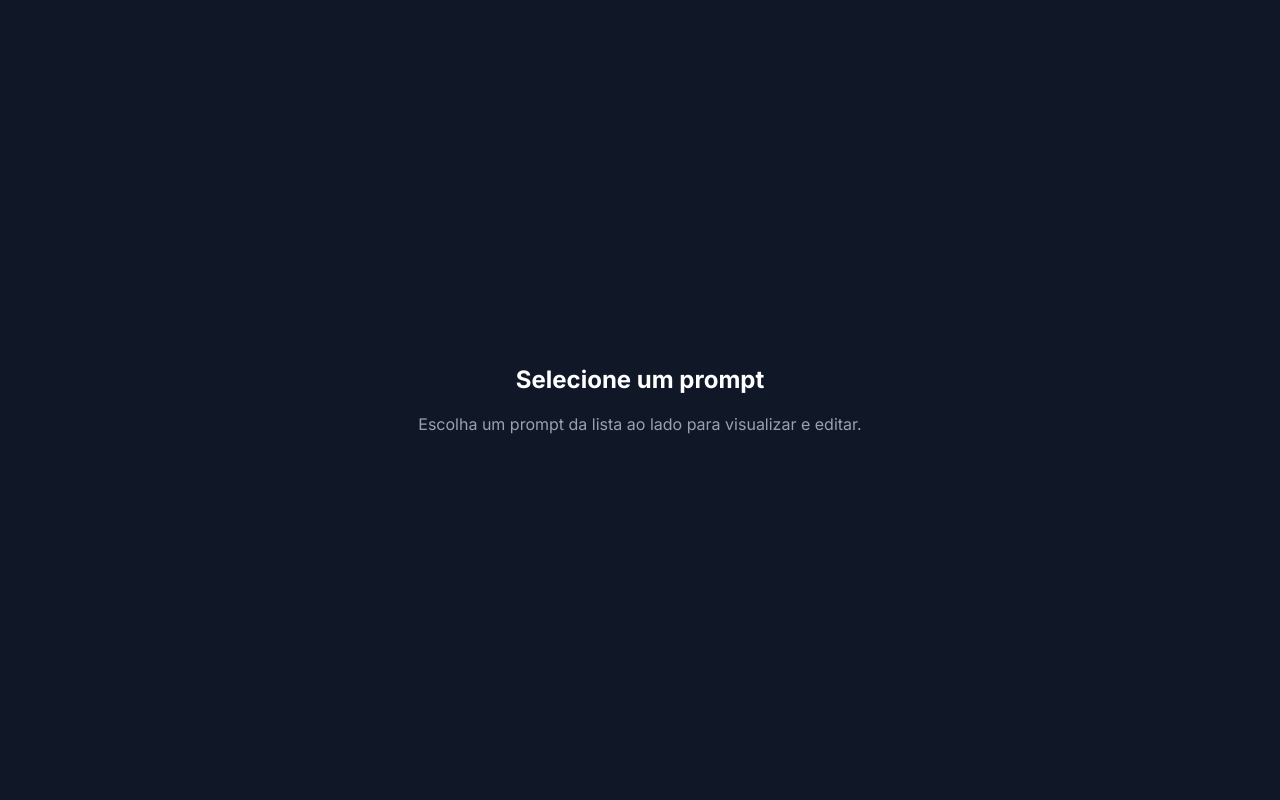
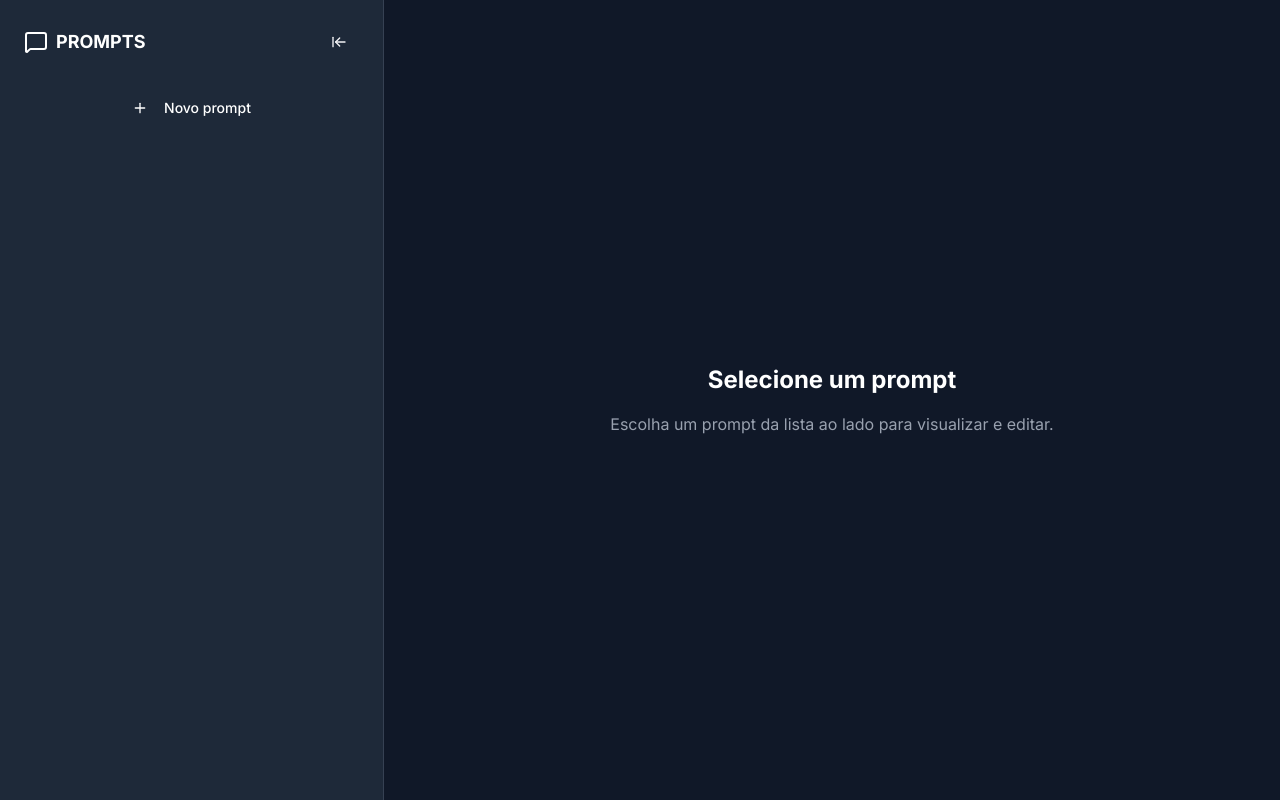
Before and after one commit to JulioOLV/prompt-manager, a Next.js app: page / in a window 1280 px wide. Built offline with nearby package versions, Linux system fonts and the light colour scheme; no server answers; the database is empty.

Commit message:
Feature: Add Sidebar component and Logo, update layout and Jest configuration

```diff
--- a/jest.config.ts
+++ b/jest.config.ts
@@ -12,6 +12,9 @@ module.exports = {
   testPathIgnorePatterns: ['src/components/ui/', '.next/', 'e2e/'], // Directories to ignore for tests
   transform: {
     '^.+\.(ts|tsx)$': 'ts-jest', // Transform TypeScript files
+  },
+  moduleNameMapper: {
+    '^@/(.*)$': '<rootDir>/src/$1',
   },
   setupFilesAfterEnv: ['<rootDir>/jest.setup.ts'], // Setup file for additional configurations
   collectCoverage: true, // Enable coverage collection
--- a/src/app/layout.tsx
+++ b/src/app/layout.tsx
@@ -1,14 +1,15 @@
+import { Sidebar } from '@/components/sidebar';
 import '@/styles/globals.css';
 import type { Metadata } from 'next';
 import { Inter } from 'next/font/google';
 
 export const metadata: Metadata = {
   title: 'Prompt Manager',
-  description: 'Gerencie seus prompts de forma eficiente',
+  description: 'Gerencie seus prompts',
 };
 
 const inter = Inter({
-  variable: '--font-family',
+  variable: '--font-sans',
   subsets: ['latin'],
   weight: ['400', '500', '700'],
 });
@@ -19,9 +20,10 @@ export default function RootLayout({
   children: React.ReactNode;
 }>) {
   return (
-    <html lang="pt-br">
+    <html lang="en">
       <body className={`${inter.variable} antialiased bg-gray-900 text-white`}>
         <section className="flex h-screen">
+          <Sidebar />
           <main className="relative flex-1 overflow-auto min-w-0">
             <div className="p-4 sm:p-6 md:p-8 max-w-full md:max-w-3xl mx-auto h-full">
               {children}
--- /dev/null
+++ b/src/components/logo/index.tsx
@@ -0,0 +1 @@
+export * from './logo';
--- /dev/null
+++ b/src/components/logo/logo.tsx
@@ -0,0 +1,14 @@
+import { MessageSquare } from 'lucide-react';
+import Link from 'next/link';
+
+export const Logo = () => {
+  return (
+    <Link
+      href="/"
+      className="flex items-center gap-2 hover:text-accent-600 rounded-lg transition-colors"
+    >
+      <MessageSquare />
+      <span className="text-lg font-semibold">PROMPTS</span>
+    </Link>
+  );
+};
--- /dev/null
+++ b/src/components/sidebar/index.tsx
@@ -0,0 +1,2 @@
+export * from './sidebar-content';
+export * from './sidebar';
--- /dev/null
+++ b/src/components/sidebar/sidebar-content.tsx
@@ -0,0 +1,81 @@
+'use client';
+
+import {
+  Plus as AddIcon,
+  ArrowLeftToLine,
+  ArrowRightToLine,
+  X as CloseButton,
+} from 'lucide-react';
+import { useRouter } from 'next/navigation';
+import { useState } from 'react';
+import { Logo } from '../logo';
+import { Button } from '../ui/button';
+
+export const SidebarContent = () => {
+  const router = useRouter();
+  const [isCollapsed, setIsCollapsed] = useState(false);
+
+  const collapsedSidebar = () => setIsCollapsed(true);
+  const expandSidebar = () => setIsCollapsed(false);
+
+  const handleNewPrompt = () => router.push('/new');
+
+  return (
+    <aside
+      className={`border-r border-gray-700 flex flex-col h-full bg-gray-800 transition-[transform,width] duration-300 ease-in-out fixed md:relative left-0 top-0 z-50 md:z-auto w-[80vw] sm:w-[320px] ${isCollapsed ? 'md:w-[72px]' : 'md:w-[384px]'}`}
+    >
+      {isCollapsed && (
+        <section className="px-2 py-6">
+          <header className="flex items-center justify-center mb-6">
+            <Button
+              onClick={expandSidebar}
+              variant="icon"
+              className="hidden md:inline-flex p-2 hover:bg-gray-700 focus:outline-none focus:ring-2 focus:ring-accent-500 rounded-lg transition-colors"
+              aria-label="Expandir sidebar"
+              title="Expandir sidebar"
+            >
+              <ArrowRightToLine className="w-5 h-5 text-gray-100" />
+            </Button>
+          </header>
+        </section>
+      )}
+
+      {!isCollapsed && (
+        <>
+          <section className="p-6">
+            <div className="md:hidden mb-4">
+              <div className="flex items-center justify-between">
+                <Button
+                  variant="secondary"
+                  aria-label="Fechar menu"
+                  title="Fechar menu"
+                >
+                  <CloseButton className="w-5 h-5 text-gray-100" />
+                </Button>
+              </div>
+            </div>
+            <div className="flex w-full items-center justify-between mb-6">
+              <header className="flex w-full items-center justify-between">
+                <Logo />
+                <Button
+                  onClick={collapsedSidebar}
+                  variant="icon"
+                  className="hidden md:inline-flex p-2 hover:bg-gray-700 focus:outline-none focus:ring-2 focus:ring-accent-500 rounded-lg transition-colors"
+                >
+                  <ArrowLeftToLine className="w-5 h-5 text-gray-100" />
+                </Button>
+              </header>
+            </div>
+
+            <div>
+              <Button onClick={handleNewPrompt} className="w-full" size="lg">
+                <AddIcon className="w-5 h-5 mr-2" />
+                Novo prompt
+              </Button>
+            </div>
+          </section>
+        </>
+      )}
+    </aside>
+  );
+};
--- /dev/null
+++ b/src/components/sidebar/sidebar.tsx
@@ -0,0 +1,8 @@
+import { prisma } from '@/lib/prisma';
+import { SidebarContent } from './sidebar-content';
+
+export const Sidebar = async () => {
+  const promtps = await prisma.prompt.findMany();
+
+  return <SidebarContent />;
+};
--- a/src/components/ui/button.tsx
+++ b/src/components/ui/button.tsx
@@ -1,32 +1,28 @@
-import * as React from 'react';
 import { Slot } from '@radix-ui/react-slot';
 import { cva, type VariantProps } from 'class-variance-authority';
+import * as React from 'react';
 
 import { cn } from '@/lib/utils';
 
 const buttonVariants = cva(
-  "inline-flex items-center justify-center gap-2 whitespace-nowrap rounded-md text-sm font-medium transition-all disabled:pointer-events-none disabled:opacity-50 [&_svg]:pointer-events-none [&_svg:not([class*='size-'])]:size-4 shrink-0 [&_svg]:shrink-0 outline-none focus-visible:border-ring focus-visible:ring-ring/50 focus-visible:ring-[3px] aria-invalid:ring-destructive/20 dark:aria-invalid:ring-destructive/40 aria-invalid:border-destructive",
+  "cursor-pointer border-[#424242] inline-flex items-center justify-center gap-2 whitespace-nowrap rounded-md text-sm font-medium transition-all disabled:pointer-events-none disabled:opacity-50 [&_svg]:pointer-events-none [&_svg:not([class*='size-'])]:size-4 shrink-0 [&_svg]:shrink-0 outline-none focus-visible:border-ring focus-visible:ring-ring/50 focus-visible:ring-[3px] aria-invalid:ring-destructive/20 dark:aria-invalid:ring-destructive/40 aria-invalid:border-destructive",
   {
     variants: {
       variant: {
-        default: 'bg-primary text-primary-foreground hover:bg-primary/90',
+        default: 'bg-accent-600 text-white hover:bg-accent-500',
         destructive:
           'bg-destructive text-white hover:bg-destructive/90 focus-visible:ring-destructive/20 dark:focus-visible:ring-destructive/40 dark:bg-destructive/60',
-        outline:
-          'border bg-background shadow-xs hover:bg-accent hover:text-accent-foreground dark:bg-input/30 dark:border-input dark:hover:bg-input/50',
+        outline: 'border bg-gray-700 text-white hover:bg-gray-600',
         secondary:
-          'bg-secondary text-secondary-foreground hover:bg-secondary/80',
-        ghost:
-          'hover:bg-accent hover:text-accent-foreground dark:hover:bg-accent/50',
+          'p-2 bg-gray-800 border border-gray-700 rounded-lg hover:bg-gray-600 transition-colors',
+        icon: 'text-alert-600 transition-all duration-200 ml-2 p-1 hover:bg-alert-600 rounded hover:text-white',
         link: 'text-primary underline-offset-4 hover:underline',
       },
       size: {
         default: 'h-9 px-4 py-2 has-[>svg]:px-3',
-        xs: "h-6 gap-1 rounded-md px-2 text-xs has-[>svg]:px-1.5 [&_svg:not([class*='size-'])]:size-3",
         sm: 'h-8 rounded-md gap-1.5 px-3 has-[>svg]:px-2.5',
-        lg: 'h-10 rounded-md px-6 has-[>svg]:px-4',
+        lg: 'h-12 rounded-md px-6 has-[>svg]:px-4',
         icon: 'size-9',
-        'icon-xs': "size-6 rounded-md [&_svg:not([class*='size-'])]:size-3",
         'icon-sm': 'size-8',
         'icon-lg': 'size-10',
       },
@@ -40,8 +36,8 @@ const buttonVariants = cva(
 
 function Button({
   className,
-  variant = 'default',
-  size = 'default',
+  variant,
+  size,
   asChild = false,
   ...props
 }: React.ComponentProps<'button'> &
@@ -53,8 +49,6 @@ function Button({
   return (
     <Comp
       data-slot="button"
-      data-variant={variant}
-      data-size={size}
       className={cn(buttonVariants({ variant, size, className }))}
       {...props}
     />
```
Also changed, not shown: 2 other files (tests, documents, lock files or other folders).
